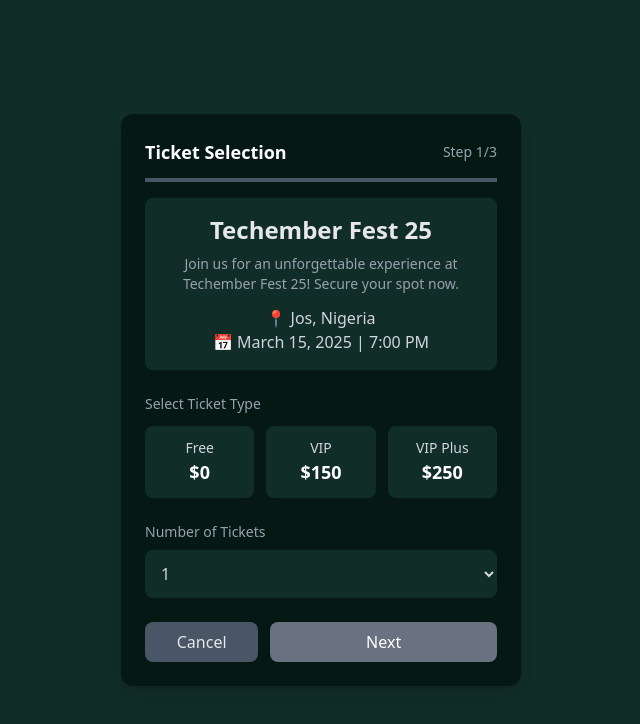
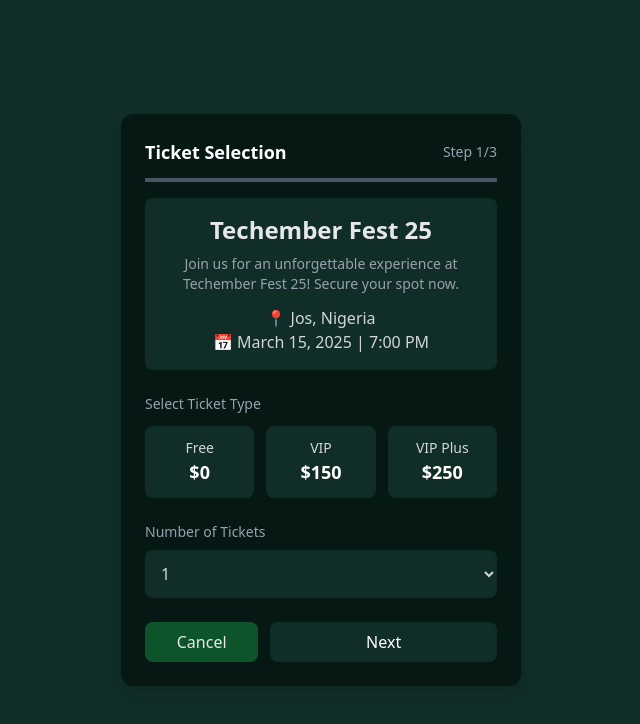
Before and after one commit to jayteemoney/ticket, a React (Vite) app: page / in a window 1280 px wide. Shown: the top 724 px of the page, without its empty margins (319-959 px from the left). Built offline with nearby package versions, Linux system fonts and the light colour scheme.

Commit message:
adjusted action buttons ft Ticketselection

```diff
--- a/src/components/TicketSelection.jsx
+++ b/src/components/TicketSelection.jsx
@@ -83,14 +83,14 @@ const TicketSelection = ({ formData, setFormData }) => {
         <div className="flex justify-between gap-3 mt-6">
           <button
             onClick={handleCancel}
-            className="w-1/3 bg-gray-600 text-gray-200 py-2 rounded-lg hover:bg-gray-700 transition cursor-pointer"
+            className="w-1/3 bg-green-900 text-gray-200 py-2 rounded-lg hover:bg-[#112d27] transition cursor-pointer"
           >
             Cancel
           </button>
           <button
             onClick={handleNext}
             className={`w-2/3 py-2 rounded-lg transition ${
-              selectedTicket ? "bg-blue-500 hover:bg-blue-600 cursor-pointer" : "bg-gray-500 cursor-not-allowed"
+              selectedTicket ? "bg-green-900 hover:bg-[#112d27] cursor-pointer" : "bg-[#112d27] cursor-not-allowed"
             }`}
             disabled={!selectedTicket}
           >
```
